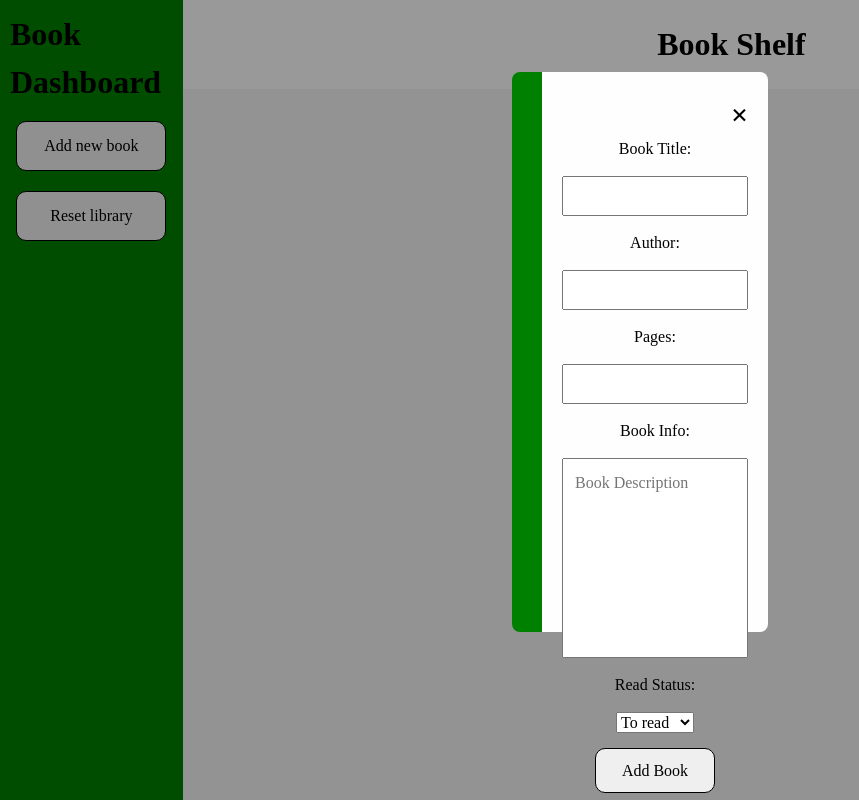
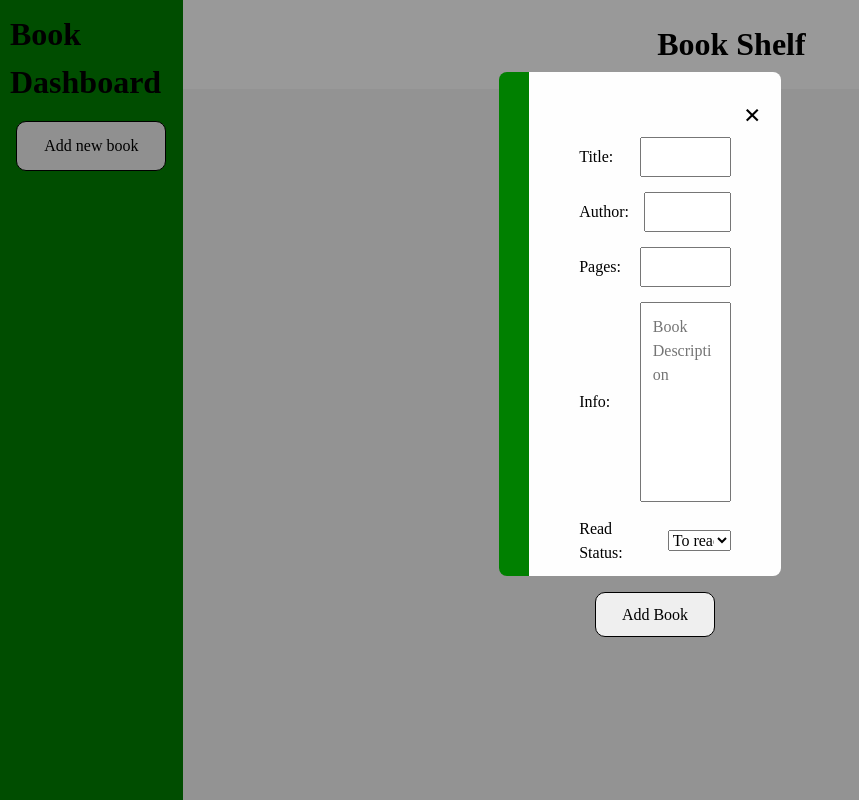
Before and after one commit to lloydeebill/odin-library, a plain HTML site: page index.html in a window 1280 px wide. Both pictures are taken after a click on the button "Add new book". Shown: the whole page, without its empty margins (0-859 px from the left). Drawn offline with Linux system fonts and the light colour scheme.

Commit message:
improve add book ui by grouping label and input together

```diff
--- a/index.html
+++ b/index.html
@@ -19,7 +19,6 @@
       <h1>Book Dashboard</h1>
       <div class="dashboard-buttons">
         <button class="add-book-button">Add new book</button>
-        <button class="reset-shelf-button">Reset library</button>
       </div>
     </div>
 
@@ -32,24 +31,36 @@
       <div class="book-form-content">
         <span class="close-button">&times; </span>
           <form action="" id="bookForm" class="book-form">
-            <label for="title">Book Title:</label>
+            <div class="form-group">
+              <label for="title">Title:</label>
               <input type="text" name="title" id="title" required>
+            </div>
 
+            <div class="form-group">
               <label for="author">Author:</label>
               <input type="text" name="author" id="author" required>
+            </div>
 
+            <div class="form-group">
               <label for="pages">Pages:</label>
               <input type="number" name="pages" id="pages" required>
+            </div>
 
-            <label for="info">Book Info:</label>
+            <div class="form-group">
+              <label for="info">Info:</label>
               <textarea name="info" id="info" required placeholder="Book Description"></textarea>
+            </div>
 
-            <label for="read-status">Read Status:</label>
+            <div class="form-group-status">
+              <label class="read-status" for="read-status">Read Status:</label>
+              <div>
                 <select name="read-status" id="read-status">
-              <option value="to-read">To read</option>
+                  <option value="to read">To read</option>
                   <option value="reading">Reading</option>
                   <option value="finished">Finished</option>
                 </select>
+              </div>
+            </div>
 
             <button class="submit-button" type="submit">Add Book</button>
           </form>
--- a/library.js
+++ b/library.js
@@ -56,24 +56,30 @@ function displayBook() {
     bookInfo.classList.add('book-info');
     bookContainer.appendChild(bookInfo);
 
-    const bookReadStatus = document.createElement('label');
-    bookReadStatus.innerText = `${book.readStatus}`;
-    bookReadStatus.classList.add('book-read-status');
+    const readStatusSelect = document.createElement('select');
+    readStatusSelect.classList.add('read-status-select');
 
+    const statusOptions = ['To read','Reading','Finished'];
+    statusOptions.forEach((status) => {
+      const option = document.createElement('option');
+      option.innerText = `${status}`;
+      option.value = status;
+
+      if (status === book.readStatus) {
+        option.selected = true;
+      }
+
+      readStatusSelect.appendChild(option);
+
+    })
+
+    bookContainer.appendChild(readStatusSelect);
+    bookShelf.appendChild(bookContainer);
 
   })
 }
 
 
-function toggleReadStatus() {
-  const statusOptions = ['to read','reading','finished'];
-  const currentIndex = statusOptions.indexOf(book.readStatus);
-  const nextIndex = (currentIndex + 1) % statusOptions.length;
-  book.readStatus = statusOptions[nextIndex];
-  label.innerText = book.readStatus;
-
-
-}
 
 const newBookButton = document.querySelector('.add-book-button');
 const bookformModal = document.querySelector('.book-form-modal');
--- a/styles.css
+++ b/styles.css
@@ -146,12 +146,35 @@ h6 {
   margin: 15% auto; /* 15% from the top and centered */
   padding: 20px;
   padding-left: 20px;
-  width: 20%; /* Could be more or less, depending on screen size */
-  height: 70%;
+  width: 22%; /* Could be more or less, depending on screen size */
+  height: 63%;
   border-radius: 8px;
 }
 
 
+.form-group {
+  display: grid;
+  grid-template-columns: 2fr 4fr;
+  gap: 15px;
+  align-items: center;
+
+}
+
+.form-group-status {
+  display: grid;
+  grid-template-columns: 2fr 4fr;
+  align-items: center;
+  gap: 15px;
+
+}
+
+.read-status {
+  margin-right: 30px;
+}
+
+.form-group-status select {
+  width: 100%;
+}
 
 
 .close-button {
@@ -169,6 +192,7 @@ h6 {
   justify-content: center;
   align-items: center;
   gap: 15px;
+  padding: 0 30px 0 30px;
 
 }
 
@@ -193,3 +217,7 @@ button {
   border: 1px solid black;
   border-radius: 10px;
 }
+
+.submit-button {
+  margin-top: 12px;
+}
```
Lines whose indentation alone changed are shown as unchanged.
